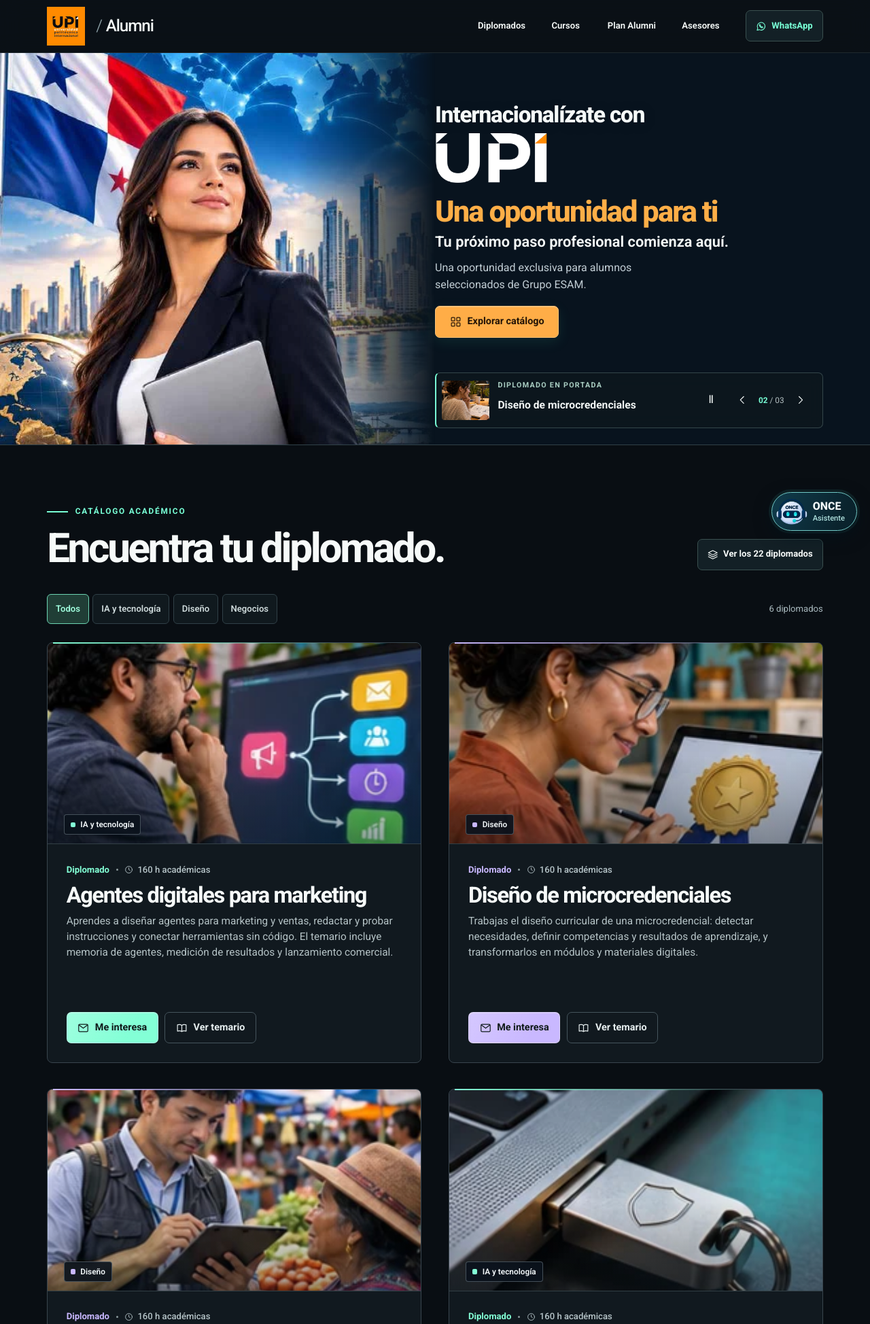
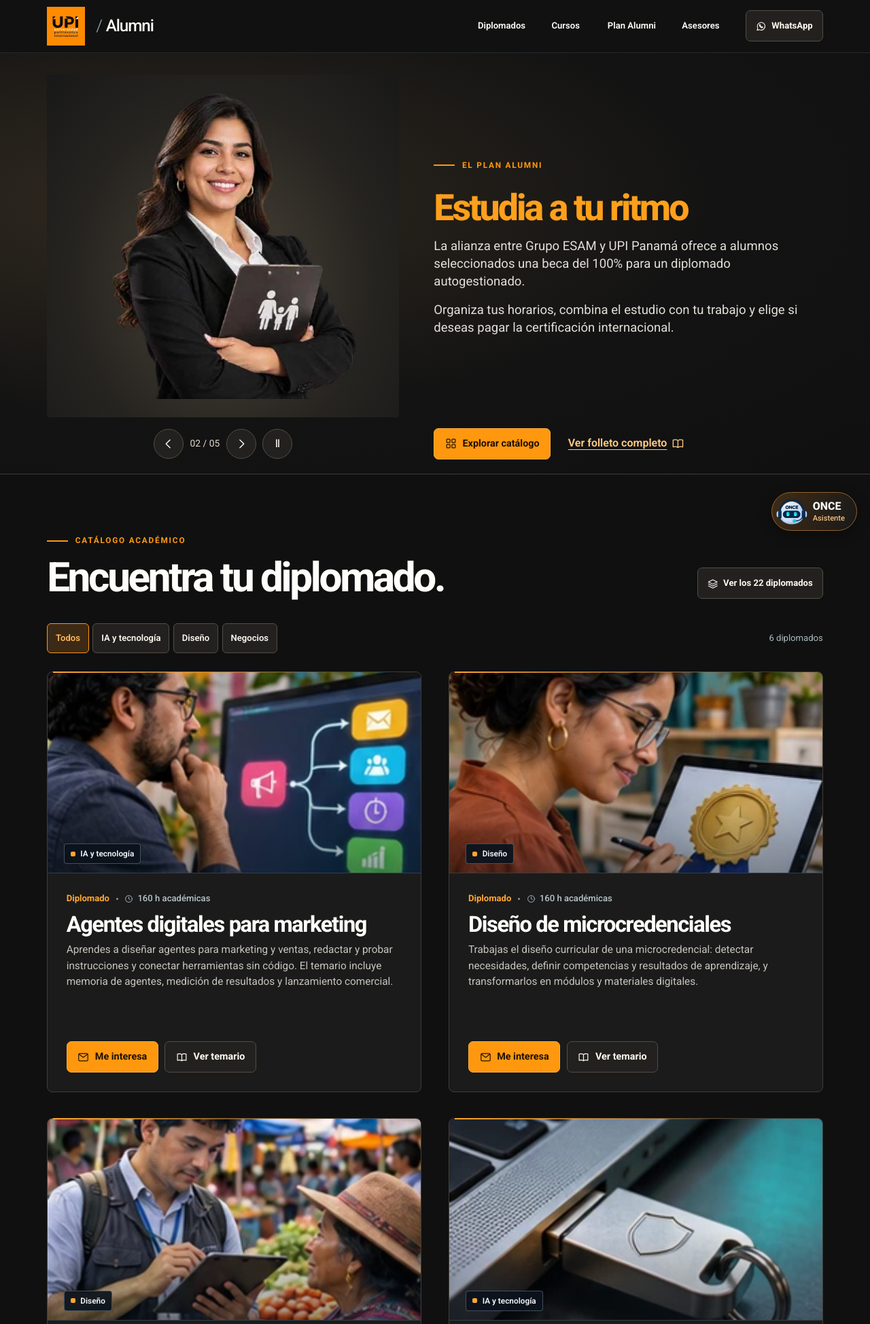
Before and after one commit to Liam-wh/Diplomados-CONTROL, a Flask app: page / in a window 1280 px wide. Shown: the top 1948 px of the page at 68% size. Run offline with Flask 3, Linux system fonts and the light colour scheme; parts of the project's set-up code (start-up, migrations or seed data) failed here and were passed over.

Commit message:
Presentar el folleto Alumni en la portada y separar acciones de cursos

```diff
--- a/app.py
+++ b/app.py
@@ -2,7 +2,7 @@ import os
 import re
 from flask import Flask, abort, render_template, request, send_from_directory, url_for
 
-from catalogo_vista import AREAS, AREAS_PORTADA, CURSOS, DESTACADOS, PERFILES_CURSOS, RESTO, SLIDES
+from catalogo_vista import AREAS, AREAS_PORTADA, CURSOS, DESTACADOS, PERFILES_CURSOS, RESTO
 from inscripcion import CERTIFICACION
 from adjuntos import LIMITE_IMAGEN
 from once import TEMAS, once
@@ -40,7 +40,7 @@ def catalogo(*, completo=False, muestra=False):
         temas=TEMAS, gemini_activo=not muestra and bool(os.getenv("GEMINI_API_KEY", "").strip()),
         form_url=os.getenv("PUBLIC_SITE_URL") or ("https://diplomados.onwi.site/" if muestra else request.url_root),
         cursos=CURSOS, perfiles_cursos=PERFILES_CURSOS,
-        programas=DESTACADOS + RESTO, slides=SLIDES, areas=AREAS,
+        programas=DESTACADOS + RESTO, areas=AREAS,
         areas_portada=AREAS_PORTADA, destacados=DESTACADOS,
     )
 
--- a/catalogo_vista.py
+++ b/catalogo_vista.py
@@ -49,4 +49,3 @@ DESTACADOS = [PROGRAMAS[numero] for numero in SELECCION]
 RESTO = [p for numero, p in PROGRAMAS.items() if numero not in SELECCION]
 AREAS = sorted({p["area"] for p in PROGRAMAS.values()})
 AREAS_PORTADA = list(dict.fromkeys(p["seleccion"] for p in DESTACADOS))
-SLIDES = [(PROGRAMAS[numero], f"portada-{numero}") for numero in (1, 2, 15)]
--- a/public/alumni.css
+++ b/public/alumni.css
@@ -1,36 +1,68 @@
-.campaign-hero {
-  background: #08131e;
-  --orange: #ffae47;
+:root {
+  --page: #101010;
+  --panel: #1b1b1b;
+  --ink: #fffdf9;
+  --muted: #c8c4be;
+  --line: #413d37;
+  --mint: #ff980e;
+  --on-mint: #241402;
 }
-.campaign-photo {
-  position: absolute;
-  inset: 0 auto 0 0;
-  height: 100%;
-  width: 50%;
-  object-fit: cover;
-  object-position: 48% 32%;
-  mask-image: linear-gradient(to right, #000 68%, transparent);
+.topbar, nav.open, .opening { background: #111; }
+.primary, .course-cta { color: #201101; background: #ff980e; border-color: #ffaf41; box-shadow: none; }
+.course, .course.tone-lilac, .course.tone-apricot { --tone: #ffa631; border-color: var(--line); }
+.secondary, .nav-contact, .filters button, .icon-btn, .syllabus {
+  background: #22211f; border-color: #544c42; color: #fff9ef;
 }
-.campaign-hero .hero-inner {
-  min-height: clamp(34rem, 72svh, 49rem);
-  padding-block: clamp(2rem, 5vh, 4rem) 1.5rem;
-  align-items: flex-end;
+.filters [aria-pressed="true"] { background: #3c2a16; border-color: #ff980e; color: #ffbb5f; }
+.plan-panel { background: linear-gradient(125deg, #30261b, #191919 65%); border-color: #594836; }
+.price { border-color: var(--line); }
+.price-icon, .chosen-icon { border-color: #6e5533; }
+#once-toggle, .once-head { background: linear-gradient(110deg, #402c16, #191919); border-color: #92612e; }
+#once-toggle { box-shadow: 0 5px 20px #0005; }
+#once-toggle small, .once-head .kicker { color: #ffcd8d; }
+#once-panel, dialog { background: #1a1917; border-color: #675746; }
+.once-bubble, .once-head .icon-btn, .once-picker select, #once-input { background: #292723; border-color: #514a40; }
+.once-bubble.own, .once-action, .once-suggest button, .wa-button, .chosen-icon, .step-title span, .tarifa { background: #392a1b; color: #ffdab0; border-color: #775637; }
+.campaign {
+  --columns: minmax(0, .95fr) minmax(0, 1.05fr);
+  --column-gap: clamp(2rem, 4vw, 6rem);
+  overflow: hidden;
+  background: radial-gradient(ellipse at 18% 35%, #30291f, #131313 56%, #101010);
+  border-bottom: 1px solid var(--line);
+  padding-block: clamp(1.5rem, 4vh, 3.5rem) 1.3rem;
 }
-.campaign-hero .hero-copy, .campaign-hero .feature { width: 50%; max-width: 42rem; }
-.campaign-hero h1 {
-  margin: 0 0 1.25rem;
-  font-size: clamp(1.3rem, 2.6vw, 2.6rem);
-  line-height: 1.15;
-  letter-spacing: -.035em;
+.campaign-stage { display: grid; }
+.campaign-slide, .campaign-footer { display: grid; grid-template-columns: var(--columns); column-gap: var(--column-gap); align-items: center; }
+.campaign-slide { grid-area: 1 / 1; min-height: clamp(27rem, 63svh, 42rem); }
+.campaign-slide[hidden] { display: grid !important; visibility: hidden; }
+.campaign-slide:not([hidden]) { animation: campaign-in .45s ease-out; }
+@keyframes campaign-in { from { opacity: .1; transform: translateX(1.4rem); } }
+.campaign-visual {
+  align-self: stretch; min-height: 100%; position: relative; overflow: hidden;
+  border-radius: 3px;
+  background: radial-gradient(ellipse at 50% 60%, #4c443a, #262420 60%, #181818);
 }
-.campaign-hero h1 img { width: clamp(8rem, 13vw, 13rem); margin-top: .5rem; }
-.campaign-subtitle { color: var(--orange); font-weight: 800; line-height: 1.06; font-size: clamp(1.6rem, 3.4vw, 3.75rem); letter-spacing: -.045em; }
-.campaign-next { margin-top: .5rem; font-size: clamp(1.1rem, 1.7vw, 1.6rem); font-weight: 640; line-height: 1.2; }
-.campaign-audience { margin-top: .8rem; max-width: 42ch; color: #c2ced5; }
-.campaign-hero .hero-cta { background: #ffad47; color: #241507; border-color: #ffc074; margin-top: 1.15rem; }
-.campaign-hero .feature { min-width: 0; padding-left: .5rem; gap: .75rem; }
-.feature-photos { position: relative; overflow: hidden; width: 4.4rem; height: 3.6rem; flex: none; border-radius: .25rem; }
-.feature-copy { flex: 1; }
+.campaign-visual img { position: absolute; inset: 0; width: 100%; height: 100%; object-fit: contain; padding: .75rem; }
+.campaign-intro .campaign-visual img { padding: 0; object-fit: cover; object-position: 50% 31%; }
+.campaign-document .campaign-visual img, .campaign-flags .campaign-visual img { padding: clamp(1rem, 3vw, 3rem); }
+.campaign-copy { min-width: 0; padding-block: 1rem; }
+.campaign h1 { font-size: clamp(2.3rem, 3vw, 3.7rem); line-height: 1.03; letter-spacing: -.05em; }
+.campaign h1 img { width: clamp(14.5rem, 19vw, 20.5rem); height: auto; margin: .5rem 0 1.25rem; }
+.campaign-title { color: #ffa01b; font-size: clamp(2.7rem, 4.2vw, 5rem); font-weight: 790; letter-spacing: -.055em; line-height: 1.02; }
+.campaign-copy .kicker { margin-bottom: 1rem; }
+.campaign-copy p:not(.kicker,.campaign-title), .campaign-benefits { max-width: 52ch; margin-top: 1rem; font-size: clamp(1.08rem, 1.45vw, 1.55rem); line-height: 1.4; color: #e2ded8; }
+.campaign-copy p.campaign-lead { font-size: clamp(1.35rem, 1.9vw, 2.05rem); color: white; line-height: 1.2; font-weight: 650; }
+.campaign-copy small { display: block; margin-top: 1rem; color: var(--muted); }
+.campaign-benefits { padding-left: 1.15em; }
+.campaign-benefits li { margin-top: .4em; }
+.campaign-benefits li::marker { color: #ff980e; }
+.campaign-footer { margin-top: 1rem; }
+.campaign-controls, .campaign-links { display: flex; align-items: center; gap: .6rem; }
+.campaign-controls { justify-content: center; }
+.campaign-controls .icon-btn { width: 44px; height: 44px; border-radius: 50%; }
+#slide-count { font-variant-numeric: tabular-nums; color: #e1d8c9; font-size: .87rem; }
+.campaign-links { gap: clamp(.9rem, 2vw, 2rem); flex-wrap: wrap; }
+.brochure-link { display: inline-flex; align-items: center; gap: .4rem; min-height: 44px; text-decoration: underline; text-underline-offset: .25em; color: #ffcb84; font-weight: 620; }
 .rail-wrap { position: relative; }
 .rail-arrows {
   position: absolute; z-index: 3; inset: 41% .35rem auto;
--- a/public/catalogo.js
+++ b/public/catalogo.js
@@ -4,7 +4,7 @@ const byId = id => document.getElementById(id);
 const all = selector => [...document.querySelectorAll(selector)];
 const preview = document.body.dataset.preview === 'true';
 const reducedMotion = matchMedia('(prefers-reduced-motion: reduce)');
-const firstPhoto = document.querySelector('.hero-shot img');
+const firstPhoto = document.querySelector('.campaign-intro img');
 Promise.allSettled([document.fonts.ready, firstPhoto.decode()]).then(() => {
   document.documentElement.classList.add('assets-ready');
 });
@@ -30,73 +30,6 @@ document.addEventListener('keydown', event => {
   }
 });
 matchMedia('(min-width: 768px)').addEventListener('change', () => setMenu(false));
-
-// Carrusel de diplomados en portada.
-const slides = all('[data-slide]');
-const featureName = byId('feature-name');
-const rotationButton = byId('slide-rotation');
-let slideIndex = 0;
-let slideTimer;
-let rotationPaused = reducedMotion.matches;
-
-function scheduleSlide() {
-  clearTimeout(slideTimer);
-  if (rotationButton && !rotationPaused && !document.hidden && slides.length > 1) {
-    slideTimer = setTimeout(() => moveSlide(1, false), 5000);
-  }
-}
-
-function setRotation(paused) {
-  if (!rotationButton) return;
-  rotationPaused = paused;
-  const label = paused ? 'Reanudar rotación de portada' : 'Pausar rotación de portada';
-  rotationButton.setAttribute('aria-label', label);
-  rotationButton.title = label;
-  rotationButton.firstElementChild.textContent = paused ? '▶' : 'Ⅱ';
-  scheduleSlide();
-}
-
-function moveSlide(direction, announce = true) {
-  slides[slideIndex].classList.remove('is-current');
-  slideIndex = (slideIndex + direction + slides.length) % slides.length;
-  const slide = slides[slideIndex];
-  slide.classList.add('is-current');
-  const card = programs.get(slide.dataset.slide);
-  featureName.dataset.open = slide.dataset.slide;
-  featureName.textContent = card.querySelector('h3').textContent;
-  featureName.classList.remove('changed');
-  requestAnimationFrame(() => featureName.classList.add('changed'));
-  byId('slide-number').textContent = String(slideIndex + 1).padStart(2, '0');
-  if (announce) {
-    byId('slide-status').textContent = (slideIndex + 1) + ' de ' + slides.length + '. ' + featureName.textContent;
-  }
-  scheduleSlide();
-}
-rotationButton?.addEventListener('click', () => setRotation(!rotationPaused));
-reducedMotion.addEventListener('change', event => setRotation(event.matches));
-document.addEventListener('visibilitychange', scheduleSlide);
-setRotation(rotationPaused);
-byId('slide-prev').addEventListener('click', () => moveSlide(-1));
-byId('slide-next').addEventListener('click', () => moveSlide(1));
-const hero = document.querySelector('.hero');
-hero.addEventListener('keydown', event => {
-  if (event.key !== 'ArrowLeft' && event.key !== 'ArrowRight') return;
-  event.preventDefault();
-  moveSlide(event.key === 'ArrowRight' ? 1 : -1);
-});
-let swipeStart;
-hero.addEventListener('touchstart', event => {
-  swipeStart = event.touches.length === 1 ? event.touches[0] : null;
-}, {passive: true});
-hero.addEventListener('touchcancel', () => { swipeStart = null; });
-hero.addEventListener('touchend', event => {
-  if (!swipeStart || !event.changedTouches.length) return;
-  const end = event.changedTouches[0];
-  const dx = end.clientX - swipeStart.clientX;
-  const dy = end.clientY - swipeStart.clientY;
-  swipeStart = null;
-  if (Math.abs(dx) > 60 && Math.abs(dx) > 1.5 * Math.abs(dy)) moveSlide(dx < 0 ? 1 : -1);
-}, {passive: true});
 
 // La misma selección funciona en Flask y al abrir el HTML de muestra desde el disco.
 const fullCatalog = preview
--- a/public/estilo.css
+++ b/public/estilo.css
@@ -385,7 +385,7 @@ input:focus, textarea:focus { outline: 1px solid var(--mint); outline-offset: 0;
   .course-body p { font-size: .825rem; line-height: 1.42; display: -webkit-box; -webkit-box-orient: vertical; -webkit-line-clamp: 3; overflow: hidden; }
   .card-actions { display: grid; gap: .2rem; padding-top: .6rem; }
   .card-actions .button { min-height: 44px; padding: .35rem; gap: .3rem; font-size: .8rem; }
-  .card-actions .syllabus { position: absolute; bottom: .45rem; left: .45rem; max-width: calc(50% - .9rem); padding-inline: .65rem; background: #10191ef2; color: white; border-color: #a2b8ba; }
+  #programas .card-actions .syllabus { position: absolute; bottom: .45rem; left: .45rem; max-width: calc(50% - .9rem); padding-inline: .65rem; background: #10191ef2; color: white; border-color: #a2b8ba; }
   .plan-panel { padding: 1rem; gap: 1rem; }
   .plan-intro p:not(.kicker) { font-size: .93rem; }
 }
--- a/templates/alumni_slides.html
+++ b/templates/alumni_slides.html
@@ -1,30 +1,60 @@
-<section class="wrap alumni-stories" aria-labelledby="stories-title" aria-roledescription="carrusel">
-  <div class="catalog-head">
-    <h2 id="stories-title">Conoce el Plan Alumni</h2>
-    <div class="story-controls">
-      <span id="story-count" aria-hidden="true">01 / 03</span>
-      <button type="button" class="icon-btn" id="story-prev" aria-label="Diapositiva anterior">{{ ico('prev') }}</button>
-      <button type="button" class="icon-btn" id="story-toggle" aria-label="Pausar presentación">Ⅱ</button>
-      <button type="button" class="icon-btn" id="story-next" aria-label="Diapositiva siguiente">{{ ico('next') }}</button>
+{% macro campaign_slide(image, title, style='', first=false) %}
+<article class="campaign-slide {{ style }}" aria-label="{{ title }}" {% if not first %}hidden{% endif %}>
+  <div class="campaign-visual">
+    <img src="/media/{{ image }}.webp" alt="" {% if first %}fetchpriority="high"{% endif %}>
+  </div>
+  <div class="campaign-copy">{{ caller() }}</div>
+</article>
+{% endmacro %}
+<section class="campaign" aria-label="Plan Alumni de UPI Panamá" aria-roledescription="carrusel">
+  <div class="wrap">
+    <div class="campaign-stage" id="campaign-stage">
+      {% call campaign_slide('alumni-panama', 'Internacionalízate con UPI', 'campaign-intro', true) %}
+        <h1>Internacionalízate con <img src="/media/upi-portada.png" width="271" height="119" alt="UPI"></h1>
+        <p class="campaign-title">Una oportunidad para ti</p>
+        <p class="campaign-lead">Tu próximo paso profesional comienza aquí.</p>
+        <p>Complementa tu formación y fortalece tu perfil con una certificación de UPI Panamá, institución de educación superior que inició operaciones en 2017.</p>
+      {% endcall %}
+      {% call campaign_slide('alumni-estudiante', 'Estudia a tu ritmo') %}
+        <p class="kicker light-rule">El Plan Alumni</p>
+        <h2 class="campaign-title">Estudia a tu ritmo</h2>
+        <p>La alianza entre Grupo ESAM y UPI Panamá ofrece a alumnos seleccionados una beca del 100% para un diplomado autogestionado.</p>
+        <p>Organiza tus horarios, combina el estudio con tu trabajo y elige si deseas pagar la certificación internacional.</p>
+      {% endcall %}
+      {% call campaign_slide('alumni-certificado-muestra', 'Tu certificado internacional', 'campaign-document') %}
+        <p class="kicker light-rule">Certificación internacional</p>
+        <h2 class="campaign-title">Un respaldo para tu formación</h2>
+        <p>UPI Panamá emite el certificado con firma, sello institucional y acceso a verificación. Puedes elegir el formato digital sin apostilla o el físico con apostilla.</p>
+        <small>La imagen muestra un certificado de ejemplo.</small>
+      {% endcall %}
+      {% call campaign_slide('alumni-alianza', 'De Panamá a Bolivia', 'campaign-flags') %}
+        <p class="kicker light-rule">Legalización y apostilla</p>
+        <h2 class="campaign-title">De Panamá a Bolivia</h2>
+        <p>Si eliges el certificado físico, UPI gestiona la legalización y la apostilla en Panamá y coordina la entrega en Bolivia. Puedes verificar la apostilla en el sistema oficial.</p>
+      {% endcall %}
+      {% call campaign_slide('alumni-certificacion', 'Cuatro ventajas para tu trayectoria') %}
+        <p class="kicker light-rule">Ventajas destacadas</p>
+        <h2 class="campaign-title">Dale proyección a tu trayectoria</h2>
+        <ul class="campaign-benefits">
+          <li><strong>Diferenciación.</strong> Certifícate con una universidad de Panamá.</li>
+          <li><strong>Currículum.</strong> Acredita una formación adicional.</li>
+          <li><strong>Acompañamiento.</strong> Recibe tu documentación en Bolivia.</li>
+          <li><strong>Proyección internacional.</strong> La apostilla facilita presentar tu certificado en otros países.</li>
+        </ul>
+      {% endcall %}
     </div>
+    <div class="campaign-footer">
+      <div class="campaign-controls" aria-label="Controles de portada" role="group">
+        <button class="icon-btn" id="slide-prev" type="button" aria-label="Diapositiva anterior">{{ ico('prev') }}</button>
+        <span id="slide-count" aria-hidden="true">01 / 05</span>
+        <button class="icon-btn" id="slide-next" type="button" aria-label="Diapositiva siguiente">{{ ico('next') }}</button>
+        <button class="icon-btn" id="slide-rotation" type="button" aria-label="Pausar presentación">Ⅱ</button>
+      </div>
+      <div class="campaign-links">
+        <a class="button primary" href="#catalogo">{{ ico('grid') }} Explorar catálogo</a>
+        <a class="brochure-link" href="https://drive.google.com/file/d/1Zpj767rrtTo8AqaY8-y6rluNYpFxNamg/view" target="_blank" rel="noopener">Ver folleto completo {{ ico('book') }}</a>
+      </div>
+    </div>
+    <span id="slide-status" class="sr-only" role="status"></span>
   </div>
-  <div class="story-stage">
-    <article class="story">
-      <div><p class="kicker">Grupo ESAM × UPI Panamá</p><h3>Una alianza que amplía tu formación</h3>
-        <p>Si eres alumno seleccionado de Grupo ESAM, puedes estudiar un diplomado autogestionado con una beca del 100% sobre la formación. Puedes obtener la certificación internacional de UPI Panamá por un costo adicional.</p>
-        <a href="https://drive.google.com/file/d/1Zpj767rrtTo8AqaY8-y6rluNYpFxNamg/view" class="story-link" target="_blank" rel="noopener">Ver folleto del Plan Alumni {{ ico('next') }}</a>
-      </div><img src="/media/alumni-alianza.webp" alt="Banderas de Panamá y Bolivia" loading="lazy">
-    </article>
-    <article class="story" hidden>
-      <div><p class="kicker">Diplomado autogestionado</p><h3>Tu tiempo, tu ritmo</h3>
-        <p>Tú organizas tus horarios y avanzas de manera autónoma. Puedes estudiar cuando tengas disponibilidad y combinar el aprendizaje con tu trabajo.</p>
-      </div><img src="/media/alumni-estudiante.webp" alt="" loading="lazy">
-    </article>
-    <article class="story" hidden>
-      <div><p class="kicker">Certificación internacional</p><h3>Lleva tu formación más allá de las fronteras</h3>
-        <p>Al aprobar el diplomado, puedes acreditar tu formación con un certificado emitido por UPI Panamá. Elige entre el formato digital sin apostilla y el certificado físico con apostilla.</p>
-      </div><img src="/media/alumni-certificacion.webp" alt="Entrega de un certificado de UPI" loading="lazy">
-    </article>
-  </div>
-  <span class="sr-only" role="status" id="story-status"></span>
 </section>
--- a/templates/editorial.html
+++ b/templates/editorial.html
@@ -5,7 +5,7 @@
 <head>
   <meta charset="utf-8">
   <meta name="viewport" content="width=device-width, initial-scale=1">
-  <meta name="theme-color" content="#0b1015">
+  <meta name="theme-color" content="#111111">
   <meta name="description" content="Conoce los diplomados autogestionados del Plan Alumni UPI. Explora por área y recibe orientación sobre tu inscripción.">
   <title>UPI Alumni · Diplomados y cursos</title>
   <link rel="icon" type="image/png" href="/media/upi.png">
@@ -30,38 +30,7 @@
     </div>
   </header>
   <main>
-    <section class="hero campaign-hero" aria-labelledby="lema">
-      <img class="campaign-photo" src="/media/alumni-panama.webp" width="568" height="852" alt="" fetchpriority="high">
-      <div class="wrap hero-inner">
-        <div class="hero-copy">
-          <h1 id="lema">Internacionalízate con <img src="/media/upi-portada.png" alt="UPI"></h1>
-          <p class="campaign-subtitle">Una oportunidad para ti</p>
-          <p class="campaign-next">Tu próximo paso profesional comienza aquí.</p>
-          <p class="campaign-audience">Una oportunidad exclusiva para alumnos seleccionados de Grupo ESAM.</p>
-          <a class="button primary hero-cta" href="#catalogo">{{ ico('grid') }} Explorar catálogo</a>
-        </div>
-        <div class="feature" role="region" aria-roledescription="carrusel" aria-label="Programas de portada">
-      <div class="feature-photos" aria-hidden="true">
-        {% for p, imagen in slides %}
-        <div class="hero-shot shot-{{ imagen }}{% if loop.first %} is-current{% endif %}" data-slide="{{ p.id }}">
-          <img src="/media/{{ imagen }}.webp" alt="" decoding="async">
-        </div>
-        {% endfor %}
-      </div>
-          <div class="feature-copy">
-            <span class="feature-label">Diplomado en portada</span>
-            <button class="feature-name" data-open="{{ slides[0][0].id }}" id="feature-name" title="Consultar por este programa">{{ slides[0][0].nombre }}</button>
-          </div>
-          <div class="slide-controls">
-            <button class="slide-btn" type="button" id="slide-rotation" aria-label="Pausar rotación de portada"><span aria-hidden="true">Ⅱ</span></button>
-            <button class="slide-btn" id="slide-prev" aria-label="Programa anterior">{{ ico('prev') }}</button>
-            <span class="slide-no" aria-hidden="true"><b id="slide-number">01</b> / 03</span>
-            <button class="slide-btn" id="slide-next" aria-label="Programa siguiente">{{ ico('next') }}</button>
-          </div>
-          <span class="sr-only" role="status" id="slide-status"></span>
-        </div>
-      </div>
-    </section>
+    {% include 'alumni_slides.html' %}
     <section class="catalog wrap" id="catalogo" aria-labelledby="catalog-title">
       <div class="catalog-head">
         <div><p class="kicker light-rule">Catálogo académico</p><h2 id="catalog-title">Encuentra tu diplomado.</h2></div>
@@ -124,7 +93,6 @@
         </div>
       </div>
     </section>
-    {% include 'alumni_slides.html' %}
   </main>
   <footer class="footer"><div class="wrap footer-inner"><span>© 2026 · Universidad Politécnica Internacional</span><a href="#inicio">{{ ico('up') }} Volver al inicio</a></div></footer>
 
```
Also changed, not shown: other parts of public/alumni.css (+19 -38 lines), public/alumni.js (+24 -7 lines), public/media/alumni-alianza.webp, public/media/alumni-certificacion.webp, public/media/alumni-certificado-muestra.webp (added), public/media/alumni-panama.webp, public/media/upi-portada.png.
